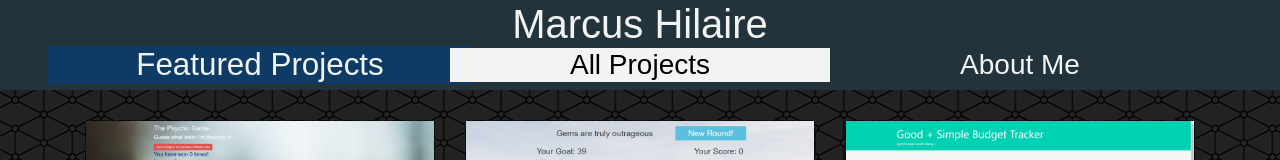
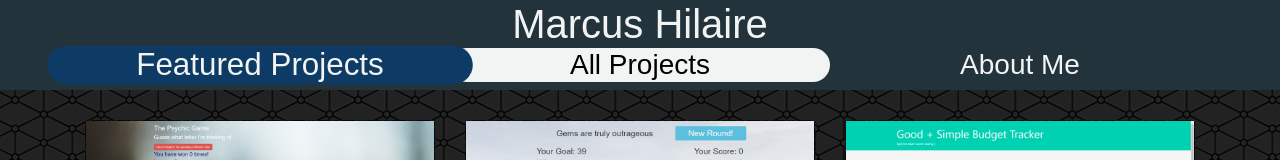
Before and after one commit to ETS-ReactNative4/react-portfolio, a React (Create React App) app: page / in a window 1280 px wide. In both pictures the pointer is over the element "Featured Projects". Shown: the top 160 px of the page. Built offline with nearby package versions, Linux system fonts and the light colour scheme.

Commit message:
cleaning up

```diff
--- a/src/App.css
+++ b/src/App.css
@@ -25,6 +25,7 @@ body {
   text-align: center;
   color: black;
   background-color: #f2f4f3;
+  border-radius: 25px;
 }
 #navName {
   background-color: #22333b;
@@ -39,17 +40,12 @@ body {
   color: #f2f4f3;
   text-align: center;
 }
+
 #focusedProject {
   text-align: center;
   color: white;
   background-color: black;
 }
-
-/* @media (max-width: 145px) {
-  .focus {
-    max-width: 30%;
-  }
-} */
 
 .navPill {
   text-align: center;
@@ -59,6 +55,8 @@ body {
   background-color: #0d3b66;
   animation: grow 0.25s linear;
   transform: scale(1.12);
+  border-radius: 25px;
+  z-index: 3;
 }
 
 .fa-arrow-left {
@@ -154,7 +152,6 @@ body {
   color: white;
   padding: 0px;
   margin-bottom: 15px;
-  /* tech */
 }
 
 .featuredThumbnail :hover {
--- a/src/components/Card/Card.js
+++ b/src/components/Card/Card.js
@@ -35,7 +35,7 @@ const Card = props => (
       </div>
     ) : (
       <div className="card projectThumbnail">
-        <img className=" img-fluid" src={props.thumbnail} alt={props.name} />
+        <img className="img-fluid" src={props.thumbnail} alt={props.name} />
         <div className="card-body">
           <p>
             <a href={props.gitHub}>GitHub</a>
```
